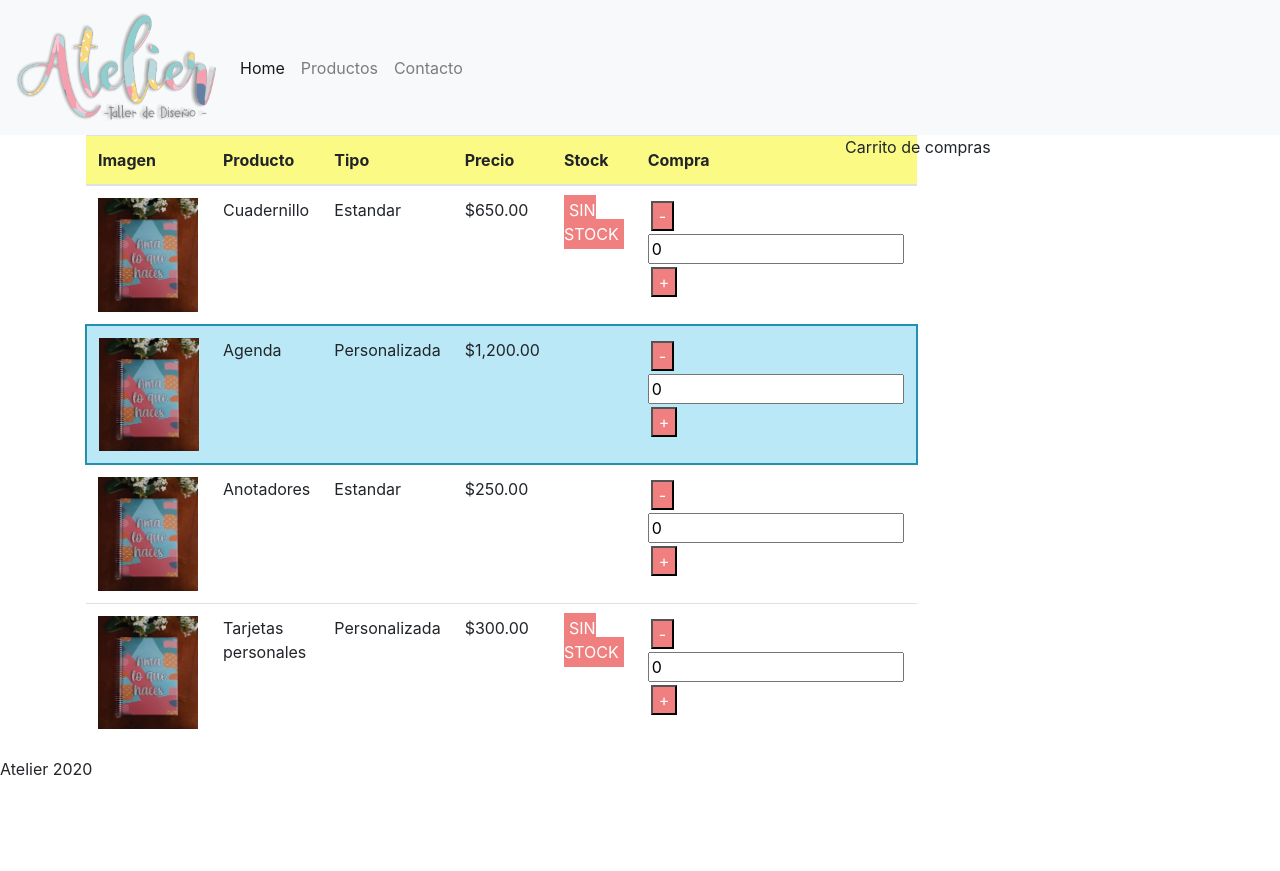
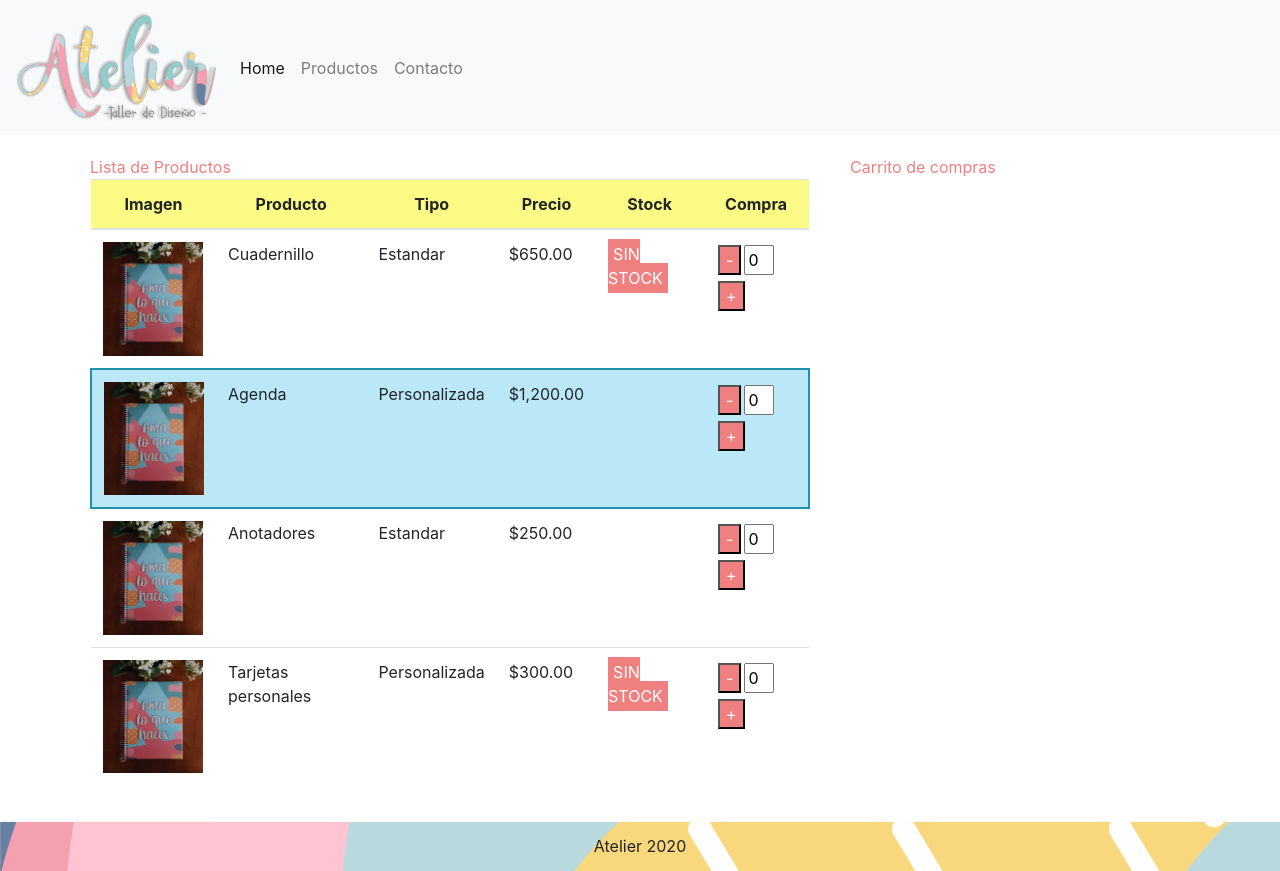
Before and after one commit to dolorespena/seminarioAngular, an Angular app: page / in a window 1280 px wide. Before the commit the page ends 800 px from the top, so only its background shows below. Built offline with nearby package versions, Linux system fonts and the light colour scheme.

Commit message:
correccion de estilo

```diff
--- a/src/app/app.component.html
+++ b/src/app/app.component.html
@@ -20,6 +20,7 @@
 <div class="container">
   <div class="row">
     <div class="col-8">
+      Lista de Productos
       <app-products-list></app-products-list>
     </div>
     <div class="col-4">
--- a/src/app/app.component.scss
+++ b/src/app/app.component.scss
@@ -1,3 +1,15 @@
 img{
     max-width: 200px;
 }
+ .row div{
+     padding: 20px;
+     color: lightcoral;
+}
+
+footer{
+    background-image: url(../assets/img/fondoTabla.png);
+    height: 50px;
+    display: flex;
+    justify-content: center;
+    align-items: center;
+}
--- a/src/app/products-list/products-list.component.scss
+++ b/src/app/products-list/products-list.component.scss
@@ -22,3 +22,17 @@ td img{
     color: white;
     margin: 3px;
 }
+
+div{
+    padding: 10px;
+    color: lightcoral;
+}
+
+th{
+    display: flexs;
+    text-align: center;
+}
+
+td input{
+    max-width: 30px;
+}
--- a/src/index.html
+++ b/src/index.html
@@ -11,7 +11,7 @@
 <body>
   <app-root></app-root>
   <script src="https://code.jquery.com/jquery-3.5.1.slim.min.js" integrity="sha384-DfXdz2htPH0lsSSs5nCTpuj/zy4C+OGpamoFVy38MVBnE+IbbVYUew+OrCXaRkfj" crossorigin="anonymous"></script>
-<script src="https://cdn.jsdelivr.net/npm/popper.js@1.16.1/dist/umd/popper.min.js" integrity="sha384-9/reFTGAW83EW2RDu2S0VKaIzap3H66lZH81PoYlFhbGU+6BZp6G7niu735Sk7lN" crossorigin="anonymous"></script>
-<script src="https://cdn.jsdelivr.net/npm/bootstrap@4.5.3/dist/js/bootstrap.min.js" integrity="sha384-w1Q4orYjBQndcko6MimVbzY0tgp4pWB4lZ7lr30WKz0vr/aWKhXdBNmNb5D92v7s" crossorigin="anonymous"></script>
+  <script src="https://cdn.jsdelivr.net/npm/popper.js@1.16.1/dist/umd/popper.min.js" integrity="sha384-9/reFTGAW83EW2RDu2S0VKaIzap3H66lZH81PoYlFhbGU+6BZp6G7niu735Sk7lN" crossorigin="anonymous"></script>
+  <script src="https://cdn.jsdelivr.net/npm/bootstrap@4.5.3/dist/js/bootstrap.min.js" integrity="sha384-w1Q4orYjBQndcko6MimVbzY0tgp4pWB4lZ7lr30WKz0vr/aWKhXdBNmNb5D92v7s" crossorigin="anonymous"></script>
 </body>
 </html>
```
